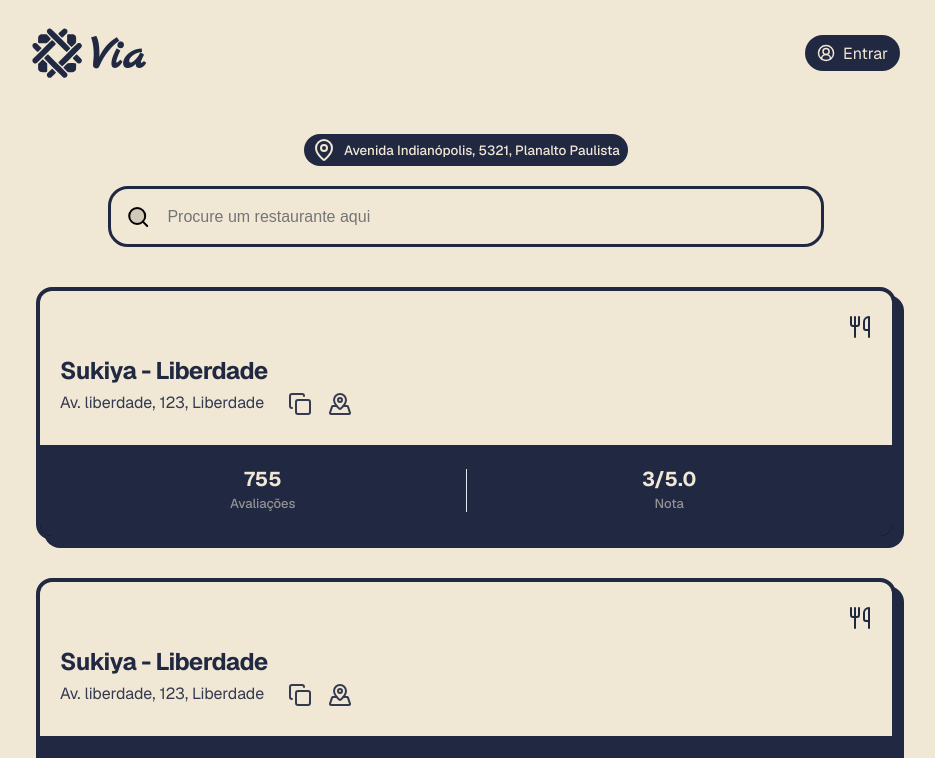
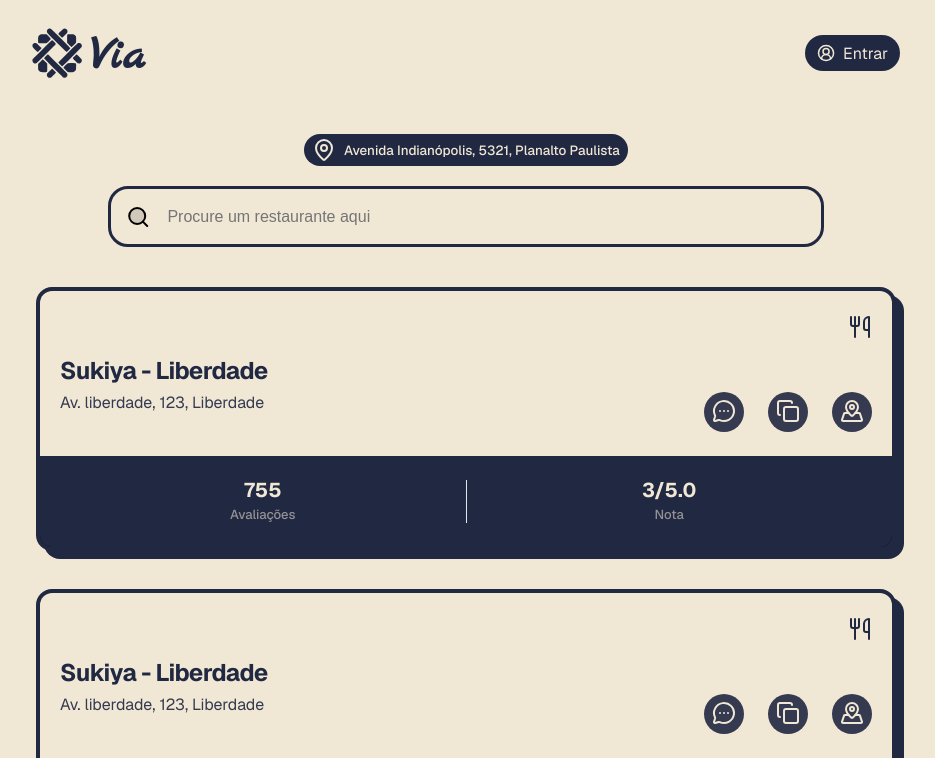
Before and after one commit to cesar-lima/VIA, a Next.js app: page / in a window 1280 px wide. Shown: the top 758 px of the page, without its empty margins (174-1109 px from the left). Built offline with nearby package versions, Linux system fonts and the light colour scheme.

Commit message:
acrescentar mais um icone no card para acessar a aba de comentários do restaurante

```diff
--- a/app/components/Card/Card.tsx
+++ b/app/components/Card/Card.tsx
@@ -1,12 +1,11 @@
 import Link from 'next/link'
 import './card.css'
 
-import { Copy, Utensils } from 'lucide-react'
+import { Copy, MessageCircleMore, Utensils } from 'lucide-react'
 import { MapPinned } from 'lucide-react'
 
 export default function Card() {
     return (
-        <Link href="../../restaurant">
         <div className="card-container">
             <div className="card-header">
                 <div className="header-top">
@@ -18,13 +17,19 @@
                         Av. liberdade, 123, Liberdade
                     </div>
 
+                    <div className="handle-buttons">
+                        <Link href="../../restaurant">
+                            <MessageCircleMore />
+                        </Link>
+
                         <div>
-                            <Copy color="#212842" />
+                            <Copy />
                         </div>
 
-                        <Link href="">
-                            <MapPinned color="#212842" />
+                        <Link href="https://maps.google.com" target="_blank" rel="noopener noreferrer">
+                            <MapPinned />
                         </Link>
+                    </div>
                 </div>
             </div>
 
@@ -39,6 +44,5 @@
                 </div>
             </div>
         </div>
-        </Link>
     )
 }
--- a/app/components/Card/card.css
+++ b/app/components/Card/card.css
@@ -14,7 +14,6 @@
     overflow: hidden;
     position: relative;
     margin: 38px 20px 20px 20px;
-    cursor: pointer;
 }
 
 .card-header {
@@ -48,12 +47,23 @@
     display: flex;
 }
 
-.handle div:nth-child(1) {
-    margin-right: 24px;
-}
+.handle-buttons {
+    display: flex;
+    align-items: center;
+    gap: 24px;
+    margin-left: auto;
 
-.handle div:nth-child(2) {
-    margin-right: 16px;
+    & div, a{
+        cursor: pointer;
+        background: #212842;
+        color: #f0e7d5;
+        padding: 4px 8px;
+        border-radius: 50%;
+
+        & svg{
+            margin-top: 3px;
+        }
+    }
 }
 
 .card-stats {
```
Lines whose indentation alone changed are shown as unchanged.
